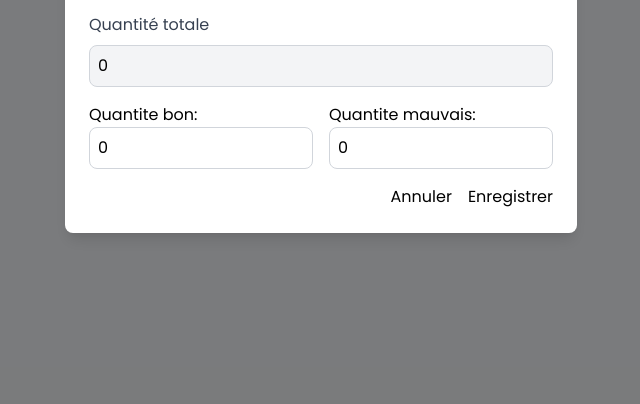
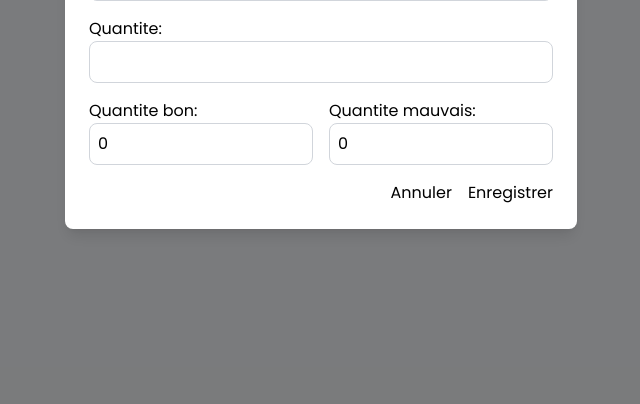
Before and after one commit to ambyandrenot-cpu/Gestion_Inventaire, a Django app: page /?action=add in a window 1280 px wide. Shown: the part 396-800 px from the top of the page, without its empty margins (319-959 px from the left). Run offline with Django 5.2, Linux system fonts and the light colour scheme; data that the repository does not hold is empty; some libraries are stand-ins or nearby versions.

Commit message:
(fix): le quantite et le nombre fix principale

```diff
--- a/gestion/forms.py
+++ b/gestion/forms.py
@@ -7,21 +7,33 @@ from .models import Materiel
 class MaterielForm(forms.ModelForm):
     class Meta:
         model = Materiel
-        # Inclure les champs principaux, y compris bon/mauvais
-        fields = ['nom', 'categorie', 'quantite_bon', 'quantite_mauvais']
+        # AJOUT de 'quantite' pour le rendre saisissable
+        fields = ['nom', 'categorie', 'quantite', 'quantite_bon', 'quantite_mauvais']
         widgets = {
             'nom': forms.TextInput(attrs={'class': 'w-full p-2 border rounded-lg', 'placeholder': 'Nom'}),
             'categorie': forms.Select(attrs={'class': 'w-full p-2 border rounded-lg'}),
+            # AJOUT du widget pour 'quantite'
+            'quantite': forms.NumberInput(attrs={'class': 'w-full p-2 border rounded-lg', 'min': 0}),
             'quantite_bon': forms.NumberInput(attrs={'class': 'w-full p-2 border rounded-lg', 'min': 0}),
             'quantite_mauvais': forms.NumberInput(attrs={'class': 'w-full p-2 border rounded-lg', 'min': 0}),
         }
-    # On a ajoute ce def clean() pour verifier que les valeurs saisies sont valides avant d’enregistrer le materiel.
+
     def clean(self):
         cleaned = super().clean()
+
+        quantite = cleaned.get('quantite') or 0
         bon = cleaned.get('quantite_bon') or 0
         mauvais = cleaned.get('quantite_mauvais') or 0
 
-        # Optionnel : tu peux valider la logique (ici on autorise tout mais on garantit entiers >=0)
+        # AJOUT de la validation dans le formulaire pour informer l'utilisateur immédiatement
+        # que la somme des parties ne peut pas être supérieure au total.
+        if (bon + mauvais) > quantite:
+             # On lève une erreur : le total doit être au moins égal à la somme des parties.
+             raise forms.ValidationError(
+                 f"La somme du matériel Bon ({bon}) et Mauvais ({mauvais}) ({bon + mauvais}) ne peut pas dépasser la Quantité Totale ({quantite})."
+             )
+
         if bon < 0 or mauvais < 0:
             raise forms.ValidationError("Les quantités doivent être supérieures ou égales à 0.")
+
         return cleaned
--- a/gestion/models.py
+++ b/gestion/models.py
@@ -24,13 +24,24 @@ class Materiel(models.Model):
     def save(self, *args, **kwargs):
         """
         Garantir la cohérence :
-        - si quantite_bon + quantite_mauvais != quantite, on corrige quantite automatiquement
-        - si quantite > 0 et un champ est supérieur, on ajuste rien (on laisse les valeurs fournies)
+        - Si la somme des parties dépasse le total saisi, on ajuste la quantité totale
+          à la somme des parties pour garantir l'intégrité des données.
+        - On laisse l'utilisateur saisir les trois champs.
         """
-        total = self.quantite_bon + self.quantite_mauvais
-        if total != self.quantite:
-            # On met à jour quantite pour refléter la somme des états
-            self.quantite = total
+        total_parts = self.quantite_bon + self.quantite_mauvais
+
+        # Logique de cohérence:
+        # Si la quantité saisie est inférieure à la somme des parties,
+        # cela signifie que le total est incorrect. On corrige le total
+        # pour correspondre à la somme des parties.
+        if self.quantite < total_parts:
+            self.quantite = total_parts
+
+        # Alternative (plus stricte, mais cohérente):
+        # Si l'utilisateur saisit un total > 0, mais que la somme des parties est 0,
+        # il y a une incohérence potentielle. Pour l'instant, on laisse la valeur saisie
+        # tant qu'elle est >= total_parts.
+
         super().save(*args, **kwargs)
 
     @property
--- a/gestion/templates/gestion/main.html
+++ b/gestion/templates/gestion/main.html
@@ -174,10 +174,11 @@
                 </div>
 
                 <div>
-                    <!-- affichage indicatif de la quantite totale (non editable) -->
-                    <label class="block text-gray-700 mb-2">Quantité totale</label>
-                    <input type="text" readonly value="{{ edit_obj.quantite|default:0 }}" class="w-full p-2 border rounded-lg bg-gray-100">
-
+                    {{ form.quantite.label_tag }}
+                        {{ form.quantite }}
+                    {% if form.quantite.errors %}
+                        <p class="text-red-600 text-sm">{{ form.quantite.errors }}</p>
+                    {% endif %}
                 </div>
 
                 <div class="grid grid-cols-2 gap-4">
```
